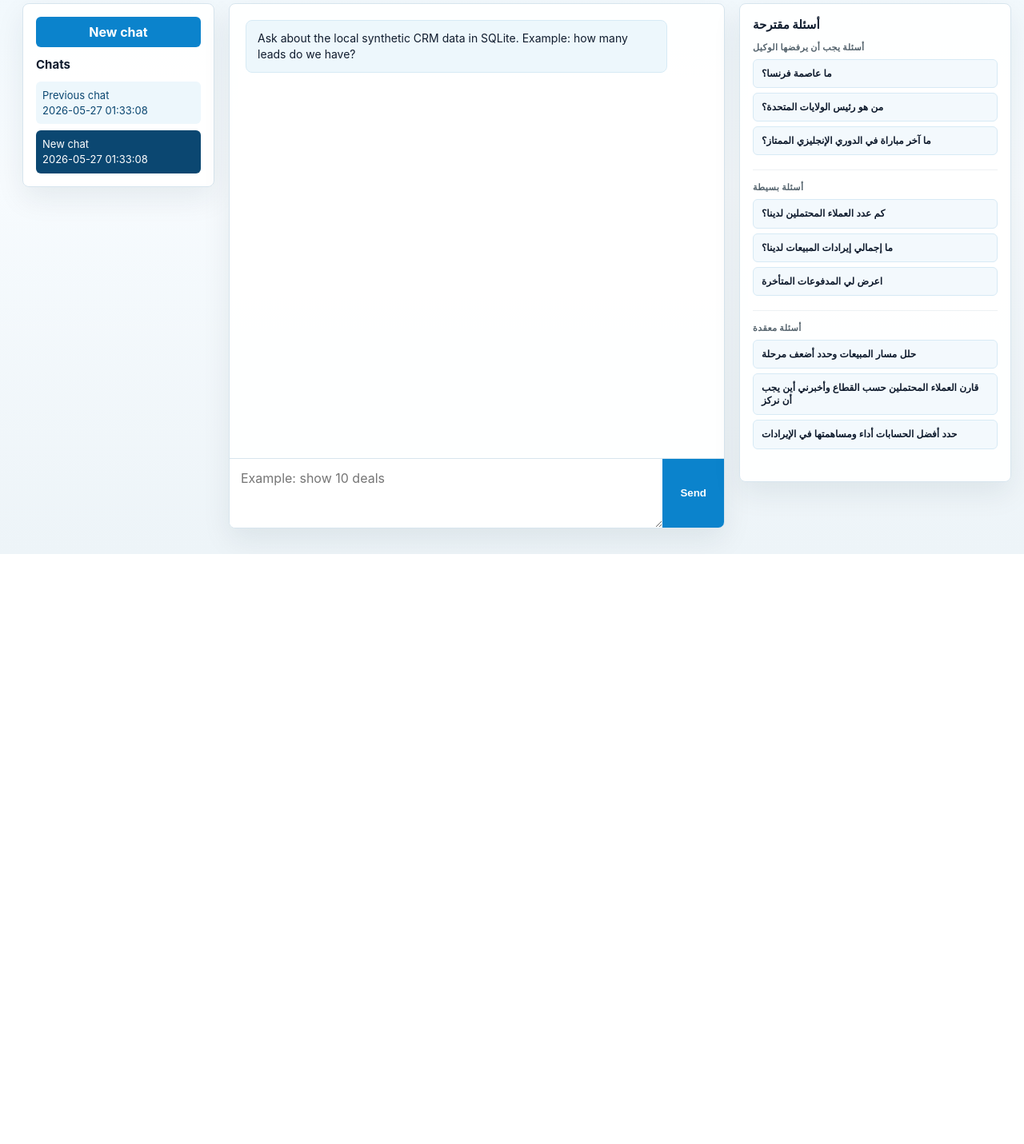
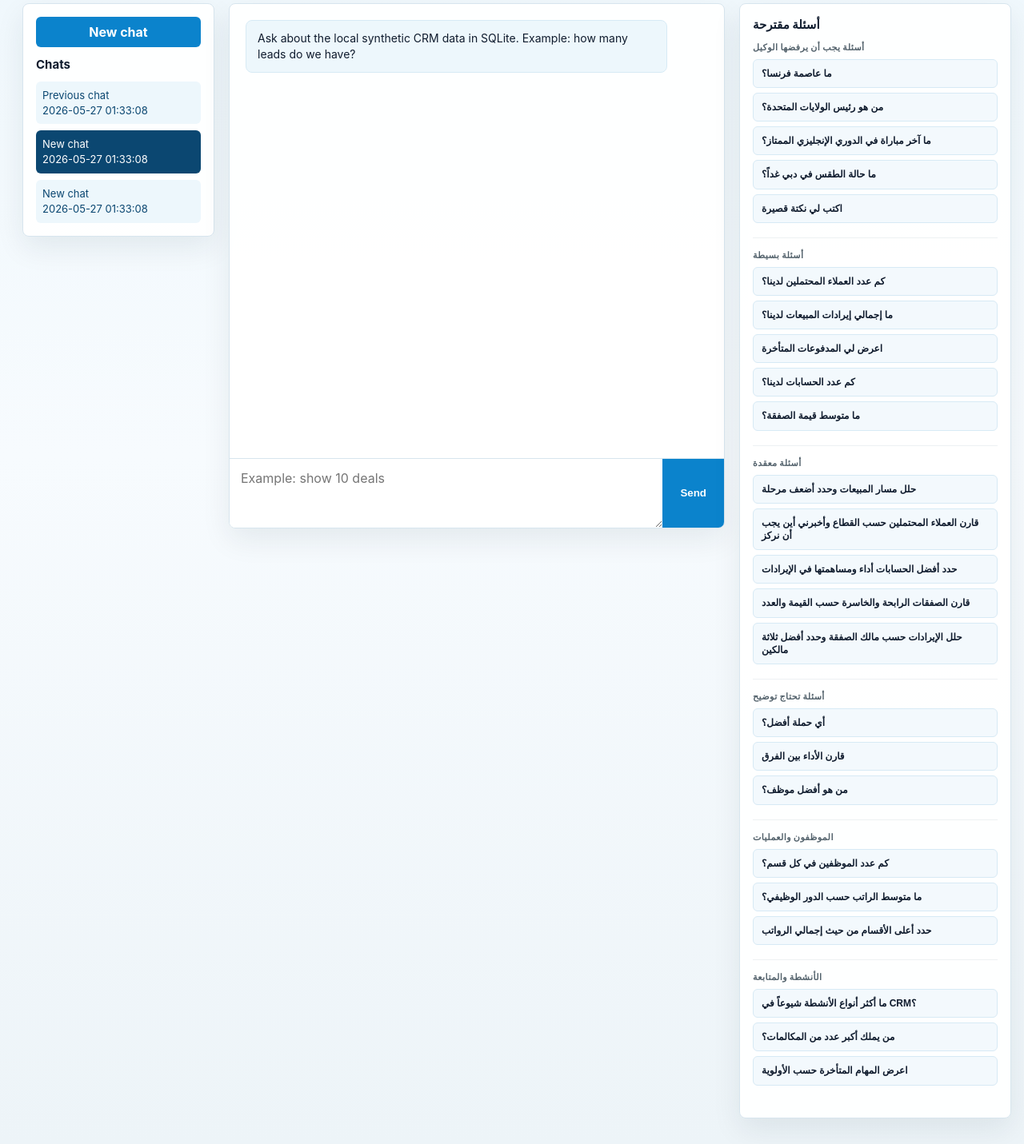
Before and after one commit to AlyaF3i/super-iq, a Flask app: page / in a window 1280 px wide. Shown: the part 163-1594 px from the top of the page at 80% size. Before the commit the page ends 856 px from the top, so only its background shows below. Run offline with Flask 3, Linux system fonts and the light colour scheme; data comes from the database, SQL or seed files in the repository; data that the repository does not hold is empty; some libraries are stand-ins or nearby versions.

Commit message:
Expand suggestions and preserve response language

```diff
--- a/app.py
+++ b/app.py
@@ -750,6 +750,9 @@ def choose_local_native_tool_call(
         "Do not answer directly. Never summarize the schema. Use only exact table and column names from the schema. "
         "If the user asks about politics, sports, geography, entertainment, weather, recipes, jokes, or anything outside local CRM data, "
         "call unsupported_question. If the CRM request is ambiguous, call clarification_needed. "
+        "If the user asks which campaign, employee, team, account, or group is best/better without naming a metric, "
+        "call clarification_needed and ask whether to compare by revenue, cost, count, conversion, activity volume, or another metric. "
+        "For every tool argument that contains user-facing text, use the same language as the user. "
         "For unsupported_question and clarification_needed, write the reason/question in the same language as the user. "
         "For simple counts/totals/lists use local_sql. For multi-step analysis, rankings, recommendations, risk, focus, or comparisons use python_analysis. "
         "When generating python_analysis code, prefer loading raw rows with SELECT column lists and doing grouping in pandas/Polars. "
@@ -1181,6 +1184,7 @@ def answer_from_local(user_message: str) -> dict[str, Any]:
                     "role": "system",
                     "content": (
                         "Answer the user's CRM question from the Python analysis result. "
+                        "Answer in the same language as the user's question. If the user writes Arabic, answer in Arabic. "
                         "If the result does not contain enough evidence to answer the user's question, say exactly what is missing. "
                         "Do not infer or invent data. Be concise. Do not mention SQL, Python code, tool names, traces, or implementation details unless asked."
                     ),
@@ -1249,6 +1253,7 @@ def answer_from_local(user_message: str) -> dict[str, Any]:
                 "role": "system",
                 "content": (
                     "Answer the user's CRM question from the SQLite query result. "
+                    "Answer in the same language as the user's question. If the user writes Arabic, answer in Arabic. "
                     "If the result does not contain enough evidence to answer the user's question, say exactly what is missing. "
                     "Do not infer or invent data. For row lists, summarize the important rows in a short markdown table. "
                     "Do not output raw JSON or code blocks unless the user explicitly asks for raw data. "
--- a/seed_zoho_sqlite.py
+++ b/seed_zoho_sqlite.py
@@ -22,6 +22,7 @@ LEAD_STATUSES = ["New", "Contacted", "Qualified", "Lost", "Converted"]
 DEAL_STAGES = ["Qualification", "Needs Analysis", "Proposal", "Negotiation", "Closed Won", "Closed Lost"]
 ORDER_STATUSES = ["Draft", "Confirmed", "Delivered", "Cancelled", "Invoiced"]
 CASE_STATUSES = ["New", "Escalated", "In Progress", "On Hold", "Closed"]
+ACTIVITY_TYPES = ["Call", "Meeting", "Email", "Task", "Demo", "Follow-up", "Proposal Review"]
 DEPARTMENTS = ["Sales", "Marketing", "Customer Success", "Support", "Finance", "Operations"]
 ROLES = ["Sales Rep", "Account Executive", "Sales Manager", "Marketing Manager", "Support Agent", "Operations Lead"]
 SALARY_RANGES = {
@@ -167,6 +168,8 @@ def fake_by_name(api_name: str) -> Any:
         return random.choice(CITIES)
     if "country" in lower:
         return random.choice(COUNTRIES)
+    if lower == "activity_type" or "activity_type" in lower:
+        return random.choice(ACTIVITY_TYPES)
     if "order_status" in lower or lower in {"po_status", "invoice_status"}:
         return random.choice(ORDER_STATUSES)
     if "case" in lower and "status" in lower:
--- a/templates/chat.html
+++ b/templates/chat.html
@@ -106,18 +106,42 @@
           <button class="suggestion-button" type="button" data-prompt="ما عاصمة فرنسا؟">ما عاصمة فرنسا؟</button>
           <button class="suggestion-button" type="button" data-prompt="من هو رئيس الولايات المتحدة؟">من هو رئيس الولايات المتحدة؟</button>
           <button class="suggestion-button" type="button" data-prompt="ما آخر مباراة في الدوري الإنجليزي الممتاز؟">ما آخر مباراة في الدوري الإنجليزي الممتاز؟</button>
+          <button class="suggestion-button" type="button" data-prompt="ما حالة الطقس في دبي غداً؟">ما حالة الطقس في دبي غداً؟</button>
+          <button class="suggestion-button" type="button" data-prompt="اكتب لي نكتة قصيرة">اكتب لي نكتة قصيرة</button>
         </div>
         <div class="suggestion-group">
           <div class="suggestion-category">أسئلة بسيطة</div>
           <button class="suggestion-button" type="button" data-prompt="كم عدد العملاء المحتملين لدينا؟">كم عدد العملاء المحتملين لدينا؟</button>
           <button class="suggestion-button" type="button" data-prompt="ما إجمالي إيرادات المبيعات لدينا؟">ما إجمالي إيرادات المبيعات لدينا؟</button>
           <button class="suggestion-button" type="button" data-prompt="اعرض لي المدفوعات المتأخرة">اعرض لي المدفوعات المتأخرة</button>
+          <button class="suggestion-button" type="button" data-prompt="كم عدد الحسابات لدينا؟">كم عدد الحسابات لدينا؟</button>
+          <button class="suggestion-button" type="button" data-prompt="ما متوسط قيمة الصفقة؟">ما متوسط قيمة الصفقة؟</button>
         </div>
         <div class="suggestion-group">
           <div class="suggestion-category">أسئلة معقدة</div>
           <button class="suggestion-button" type="button" data-prompt="حلل مسار المبيعات وحدد أضعف مرحلة">حلل مسار المبيعات وحدد أضعف مرحلة</button>
           <button class="suggestion-button" type="button" data-prompt="قارن العملاء المحتملين حسب القطاع وأخبرني أين يجب أن نركز">قارن العملاء المحتملين حسب القطاع وأخبرني أين يجب أن نركز</button>
           <button class="suggestion-button" type="button" data-prompt="حدد أفضل الحسابات أداء ومساهمتها في الإيرادات">حدد أفضل الحسابات أداء ومساهمتها في الإيرادات</button>
+          <button class="suggestion-button" type="button" data-prompt="قارن الصفقات الرابحة والخاسرة حسب القيمة والعدد">قارن الصفقات الرابحة والخاسرة حسب القيمة والعدد</button>
+          <button class="suggestion-button" type="button" data-prompt="حلل الإيرادات حسب مالك الصفقة وحدد أفضل ثلاثة مالكين">حلل الإيرادات حسب مالك الصفقة وحدد أفضل ثلاثة مالكين</button>
+        </div>
+        <div class="suggestion-group">
+          <div class="suggestion-category">أسئلة تحتاج توضيح</div>
+          <button class="suggestion-button" type="button" data-prompt="أي حملة أفضل؟">أي حملة أفضل؟</button>
+          <button class="suggestion-button" type="button" data-prompt="قارن الأداء بين الفرق">قارن الأداء بين الفرق</button>
+          <button class="suggestion-button" type="button" data-prompt="من هو أفضل موظف؟">من هو أفضل موظف؟</button>
+        </div>
+        <div class="suggestion-group">
+          <div class="suggestion-category">الموظفون والعمليات</div>
+          <button class="suggestion-button" type="button" data-prompt="كم عدد الموظفين في كل قسم؟">كم عدد الموظفين في كل قسم؟</button>
+          <button class="suggestion-button" type="button" data-prompt="ما متوسط الراتب حسب الدور الوظيفي؟">ما متوسط الراتب حسب الدور الوظيفي؟</button>
+          <button class="suggestion-button" type="button" data-prompt="حدد أعلى الأقسام من حيث إجمالي الرواتب">حدد أعلى الأقسام من حيث إجمالي الرواتب</button>
+        </div>
+        <div class="suggestion-group">
+          <div class="suggestion-category">الأنشطة والمتابعة</div>
+          <button class="suggestion-button" type="button" data-prompt="ما أكثر أنواع الأنشطة شيوعاً في CRM؟">ما أكثر أنواع الأنشطة شيوعاً في CRM؟</button>
+          <button class="suggestion-button" type="button" data-prompt="من يملك أكبر عدد من المكالمات؟">من يملك أكبر عدد من المكالمات؟</button>
+          <button class="suggestion-button" type="button" data-prompt="اعرض المهام المتأخرة حسب الأولوية">اعرض المهام المتأخرة حسب الأولوية</button>
         </div>
       </div>
     </aside>
```
